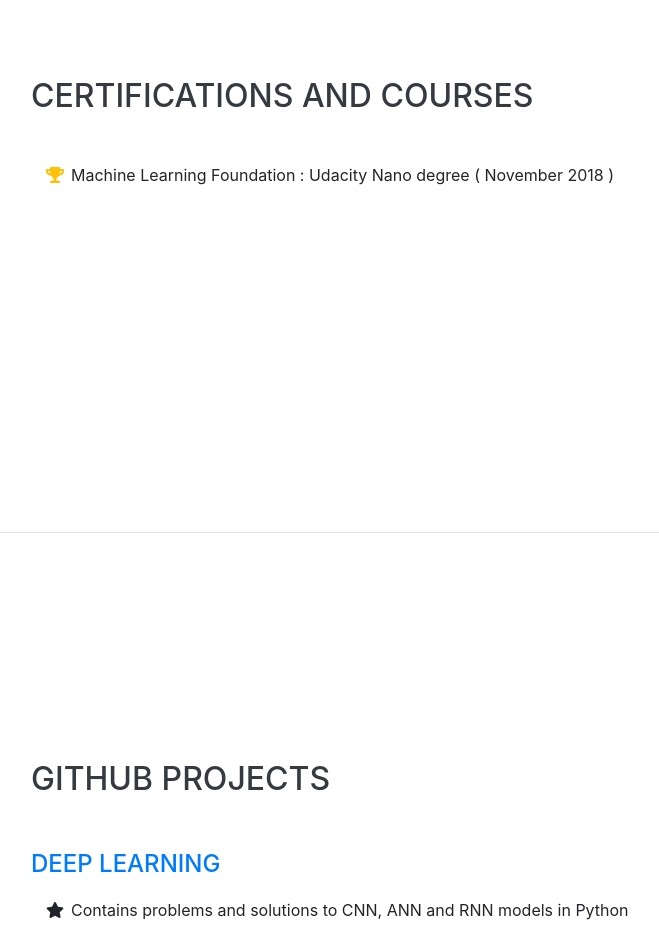
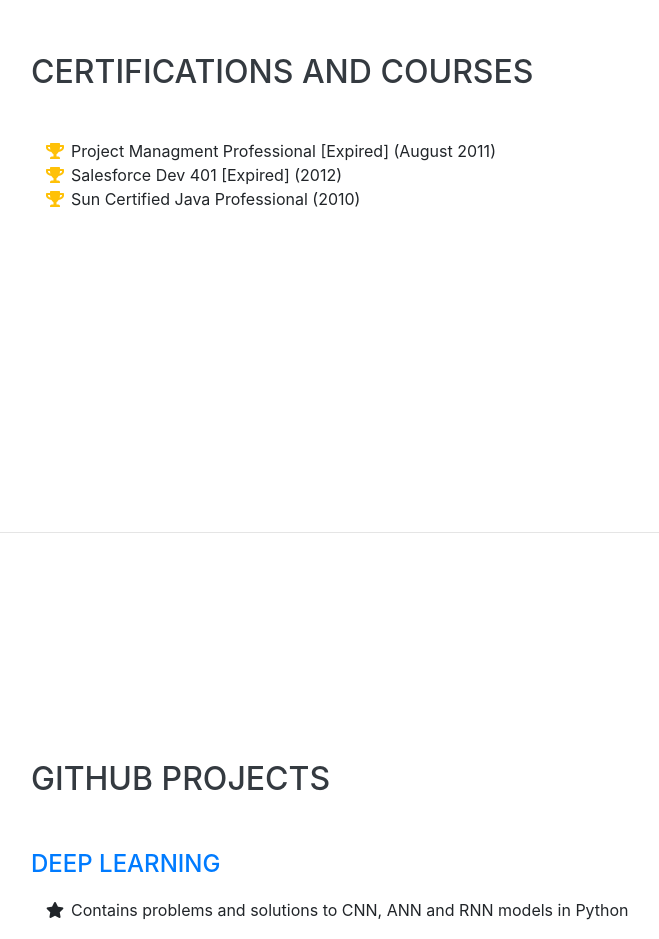
Before and after one commit to toashishagarwal-zz/toashishagarwal.github.io, a website with bundled scripts: page index.html in a window 1280 px wide. Shown: the part 5200-6139 px from the top of the page, without its empty margins (289-948 px from the left). Built offline with nearby package versions, Linux system fonts and the light colour scheme; a web font is replaced by a local one.

Commit message:
Update index.html

```diff
--- a/index.html
+++ b/index.html
@@ -384,8 +384,13 @@
         <h2 class="mb-5">Certifications and Courses</h2>
         <ul class="fa-ul mb-0">
           <li>
-            <i class="fa-li fa fa-trophy text-warning"></i>
-            Machine Learning Foundation : Udacity Nano degree ( November 2018 )
+            <i class="fa-li fa fa-trophy text-warning"></i>Project Managment Professional [Expired] (August 2011)
+          </li>
+          <li>
+            <i class="fa-li fa fa-trophy text-warning"></i>Salesforce Dev 401 [Expired] (2012)
+          </li>
+          <li>
+            <i class="fa-li fa fa-trophy text-warning"></i>Sun Certified Java Professional (2010)
           </li>
         </ul>
       </div>
```
